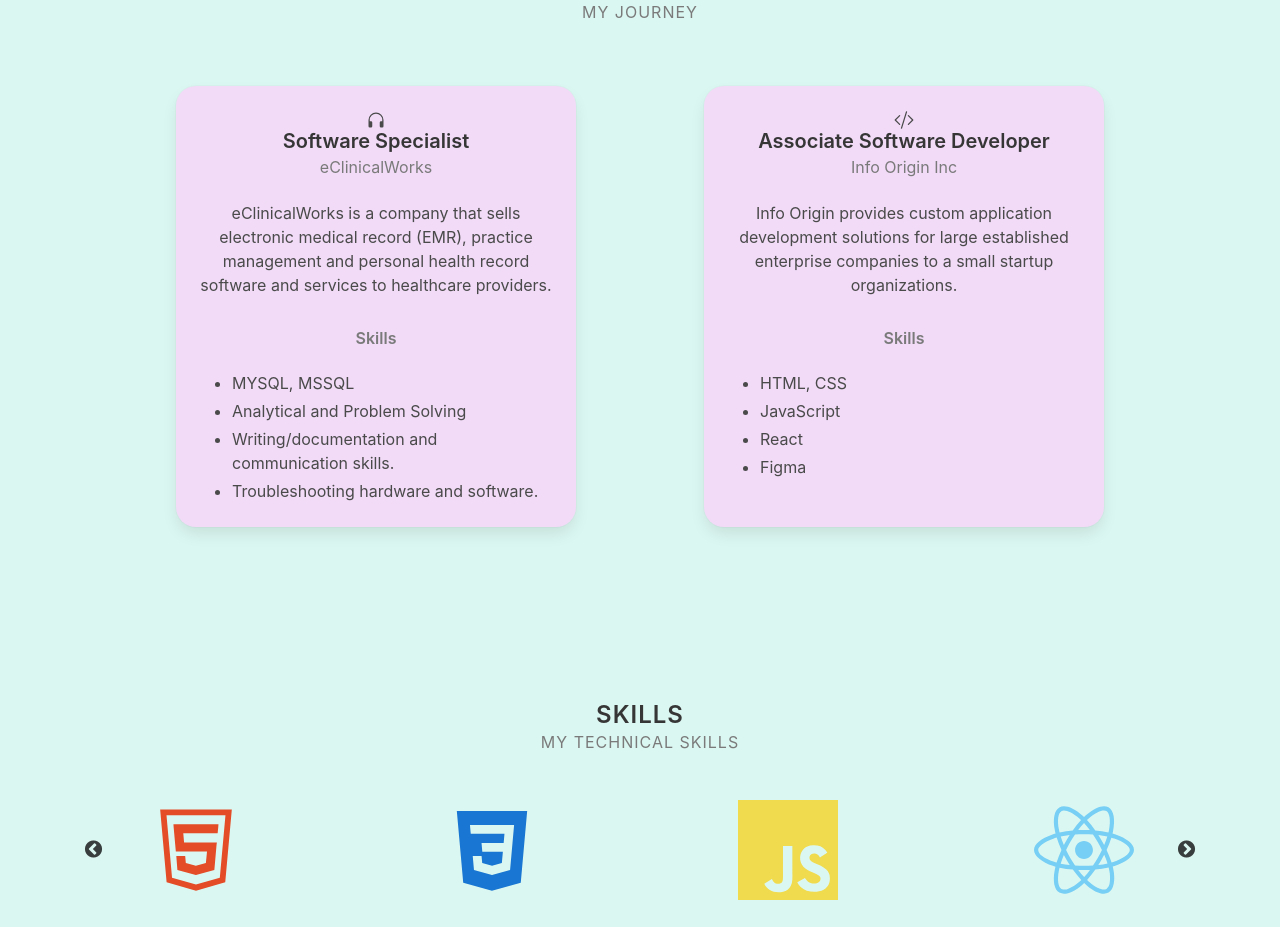
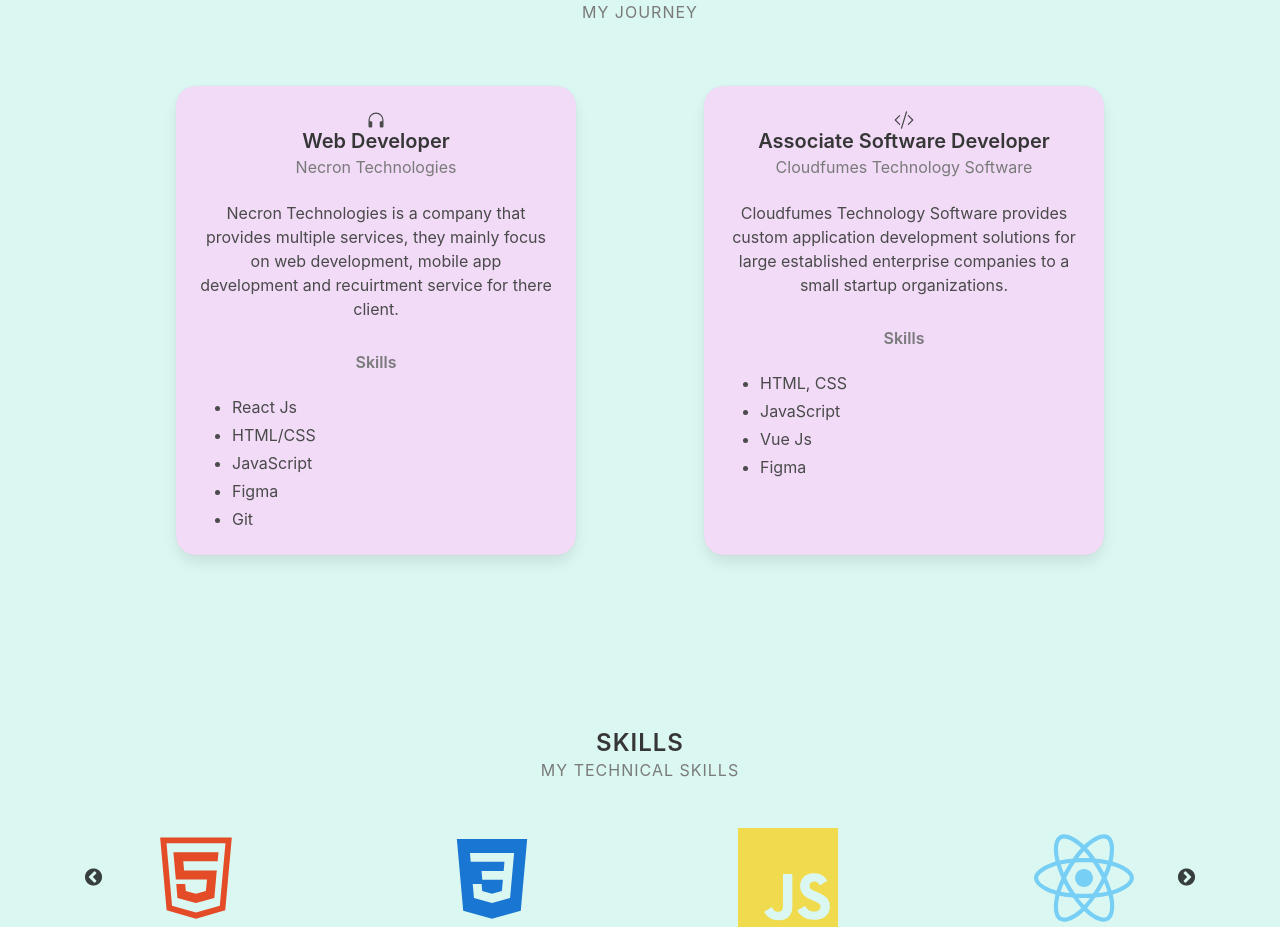
Before and after one commit to jainpriyanshe/Portfolio, a React (Create React App) app: page / in a window 1280 px wide. Shown: the part 940-1867 px from the top of the page. Built offline with nearby package versions, Linux system fonts and the light colour scheme.

Commit message:
Update Experience.js

```diff
--- a/src/components/Experience.js
+++ b/src/components/Experience.js
@@ -36,26 +36,27 @@ export default function Experience() {
                 <BsHeadphones />
               </div>
               <h4 className="title is-5 is-flex is-justify-content-center ">
-                Software Specialist{" "}
+                Web Developer{" "}
               </h4>
               <h2 className="subtitle has-text-grey is-6 is-flex is-justify-content-center">
-                eClinicalWorks{" "}
+                Necron Technologies{" "}
               </h2>
 
               <div className="content">
                 <p className="content is-flex has-text-centered pb-4">
-                  eClinicalWorks is a company that sells electronic medical
-                  record (EMR), practice management and personal health record
-                  software and services to healthcare providers.
+                  Necron Technologies is a company that provides multiple services, they mainly focus on web development, mobile app development and recuirtment service for there client.
+
+
                 </p>
                 <h6 className="subtitle is-6  has-text-grey is-flex is-justify-content-center ">
                   Skills
                 </h6>
                 <ul>
-                  <li>MYSQL, MSSQL</li>
-                  <li>Analytical and Problem Solving</li>
-                  <li>Writing/documentation and communication skills.</li>
-                  <li>Troubleshooting hardware and software.</li>
+                  <li>React Js</li>
+                  <li>HTML/CSS</li>
+                  <li>JavaScript</li>
+                  <li>Figma</li>
+                <li>Git</li>
                 </ul>
               </div>
             </div>
@@ -86,12 +87,12 @@ export default function Experience() {
               Associate Software Developer
               </h4>
               <h2 className="subtitle has-text-grey is-6 is-flex is-justify-content-center">
-                Info Origin Inc
+                Cloudfumes Technology Software
               </h2>
 
               <div className="content">
                 <p className="content is-flex has-text-centered  pb-4">
-                Info Origin provides custom application development solutions for large established enterprise companies to a small startup organizations.
+               Cloudfumes Technology Software provides custom application development solutions for large established enterprise companies to a small startup organizations.
                 </p>
                 <h6 className="subtitle is-6  has-text-grey is-flex is-justify-content-center">
                   Skills
@@ -99,7 +100,7 @@ export default function Experience() {
                 <ul>
                   <li>HTML, CSS</li>
                   <li>JavaScript</li>
-                  <li>React</li>
+                  <li>Vue Js</li>
                   <li>Figma</li>
                 </ul>
               </div>
```
